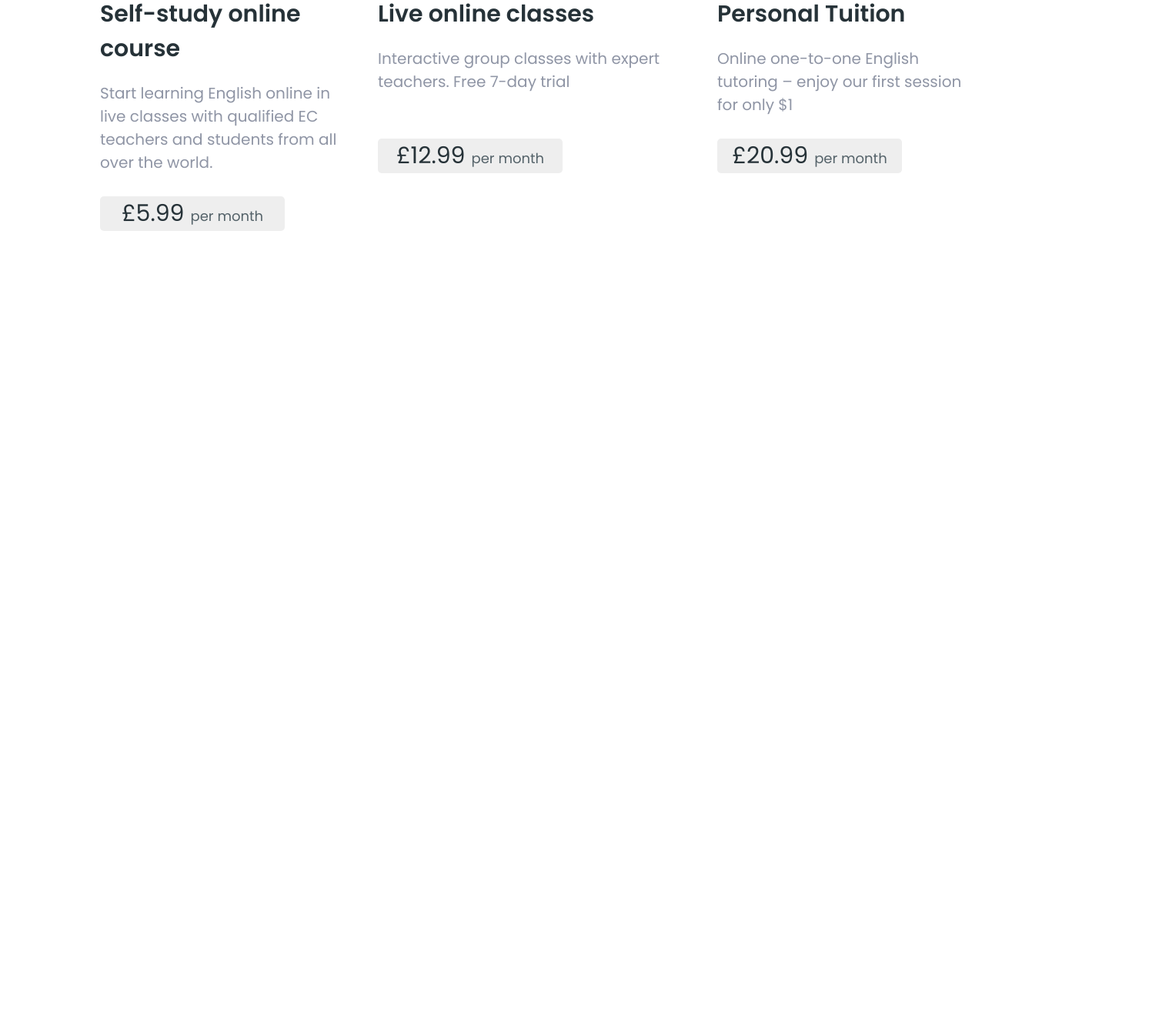
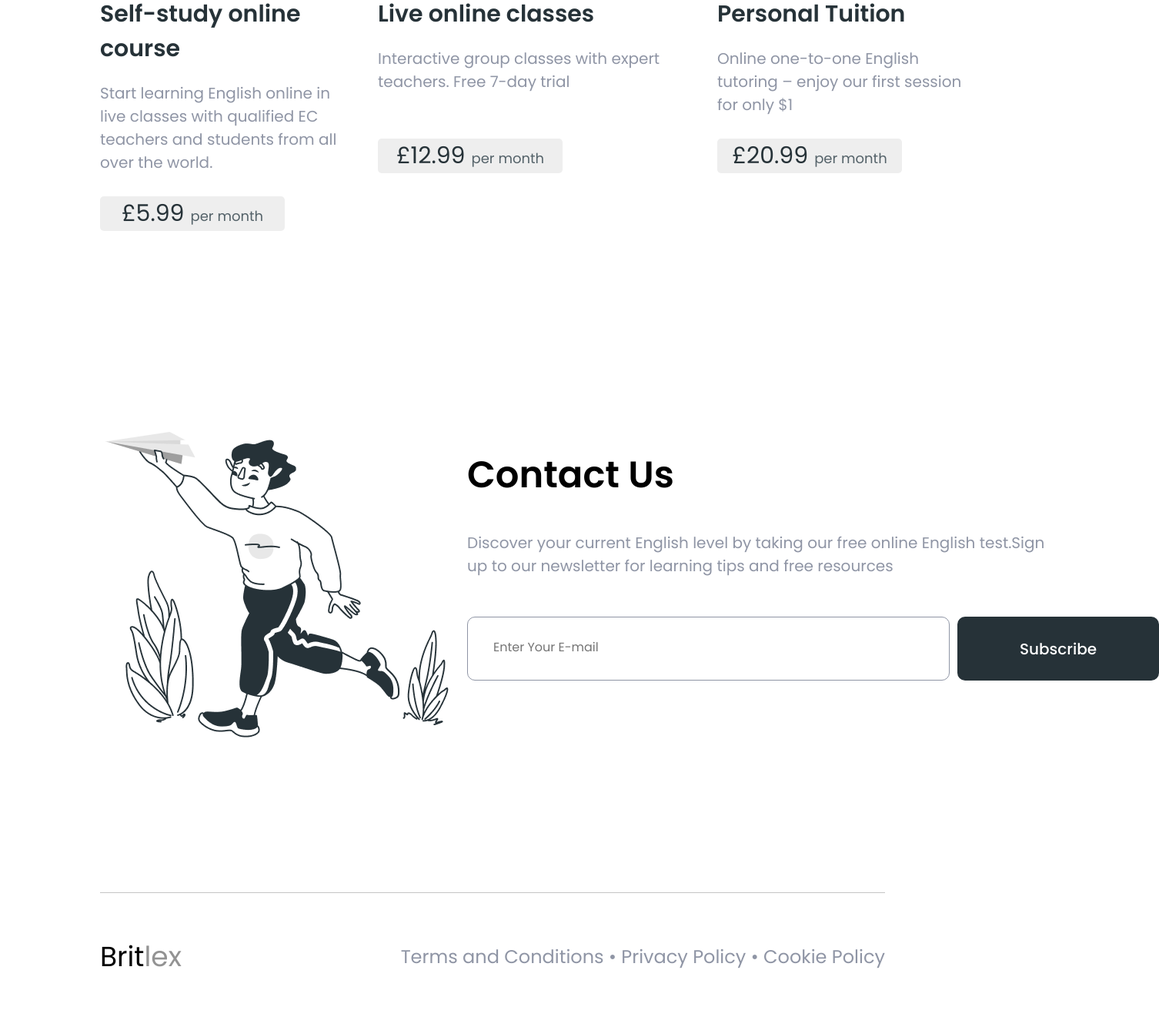
Before and after one commit to necoss/BritLex, a plain HTML site: page index.html in a window 1280 px wide. Shown: the part 3618-4952 px from the top of the page at 77% size, 1506 px wide, since content can reach past the window. Before the commit the page ends 3918 px from the top, so only its background shows below. Drawn offline with Linux system fonts and the light colour scheme.

Commit message:
Ver. 1.0.0

```diff
--- a/css/style.css
+++ b/css/style.css
@@ -321,3 +321,78 @@
 .pricing-cards-3 h5{
     padding-top: 25px;
 }
+/* contact us block */
+.contact-us{
+    display: flex;
+    padding-top: 261px;
+}
+.contact-us-text h5{
+    font-family: 'Poppins';
+    font-weight: 600;
+    font-size: 48px;
+    color: #000000;
+    padding-top: 20px;
+}
+.contact-us-text p{
+    font-family: 'Poppins';
+    font-weight: 400;
+    font-size: 20px;
+    color: #8F95A5;
+    width: 776px;
+    padding-top: 37px;
+}
+.contact-us-form{
+    padding-top: 51px;
+}
+.contact-us-form form{
+    display: flex;
+}
+.contact-us-form input{
+    font-family: 'Poppins';
+    font-weight: 400;
+    font-size: 16px;
+    color: #8F95A5;
+    border: 1px solid #8F95A5;
+    border-radius: 10px;
+    padding: 26px 276px 30px 33px;
+    margin-right: 10px;
+}
+.contact-us-form input:focus{
+    color: #000000;
+}
+.contact-us-form button{
+    font-family: 'Poppins';
+    font-weight: 500;
+    font-size: 20px;
+    color: #FFFFFF;
+    background: #263238;
+    border: 2px solid #263238;
+    border-radius: 10px;
+    cursor: pointer;
+    padding: 23px 79px;
+    transition: 0.3s;
+}
+.contact-us-form button:hover{
+    border: 2px solid #263238;
+    color: #263238;
+    background-color: white;
+}
+/* Footer block */
+.footer-block{
+    margin-top: 165px;
+
+    border-top: 1px solid #c4c4c4;
+}
+.footer-block-text{
+    display: flex;
+    justify-content: space-between;
+    align-items: center;
+    padding-top: 55px;
+    padding-bottom: 64px;
+}
+.footer-terms p{
+    font-family: 'Poppins';
+    font-weight: 400;
+    font-size: 24px;
+    color: #8F95A5;
+}
--- a/index.html
+++ b/index.html
@@ -140,7 +140,36 @@
                     </div>
                 </div>
             </div>
+            <!-- contact us block -->
+            <div class="contact-us">
+                <div class="contact-us-image">
+                    <img src="img/contact-us-img/contact-us.png" alt="">
+                </div>
+                <div class="contact-us-text">
+                    <h5>Contact Us</h5>
+                    <p>Discover your current English level by taking our free online English test.Sign up to our newsletter for learning tips and free resources</p>
+                    <div class="contact-us-form">
+                        <form>
+                            <input type="email" placeholder="Enter Your E-mail">
+                            <button type="submit">Subscribe</button>
+                        </form>
+                    </div>
+                </div>
+            </div>
         </div>
     </main>
+    <footer>
+        <div class="container-wrapper">
+             <!-- Footer block -->
+            <div class="footer-block">
+                <div class="footer-block-text">
+                    <a href="#" class="navigation-logo">Brit<span>lex</span></a>
+                    <div class="footer-terms">
+                        <p>Terms and Conditions • Privacy Policy • Cookie Policy</p>
+                    </div>
+                </div>
+            </div>
+        </div>
+    </footer>
 </body>
 </html>
```
Also changed, not shown: img/contact-us-img/contact-us.png (added), 1 other file.
